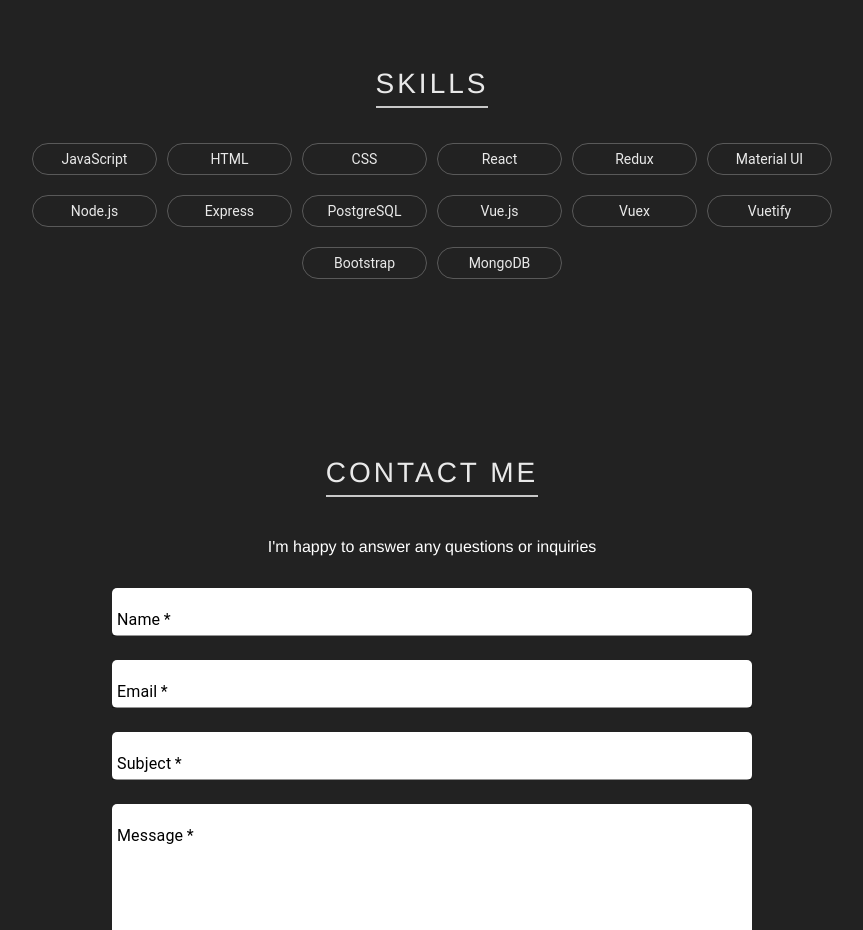
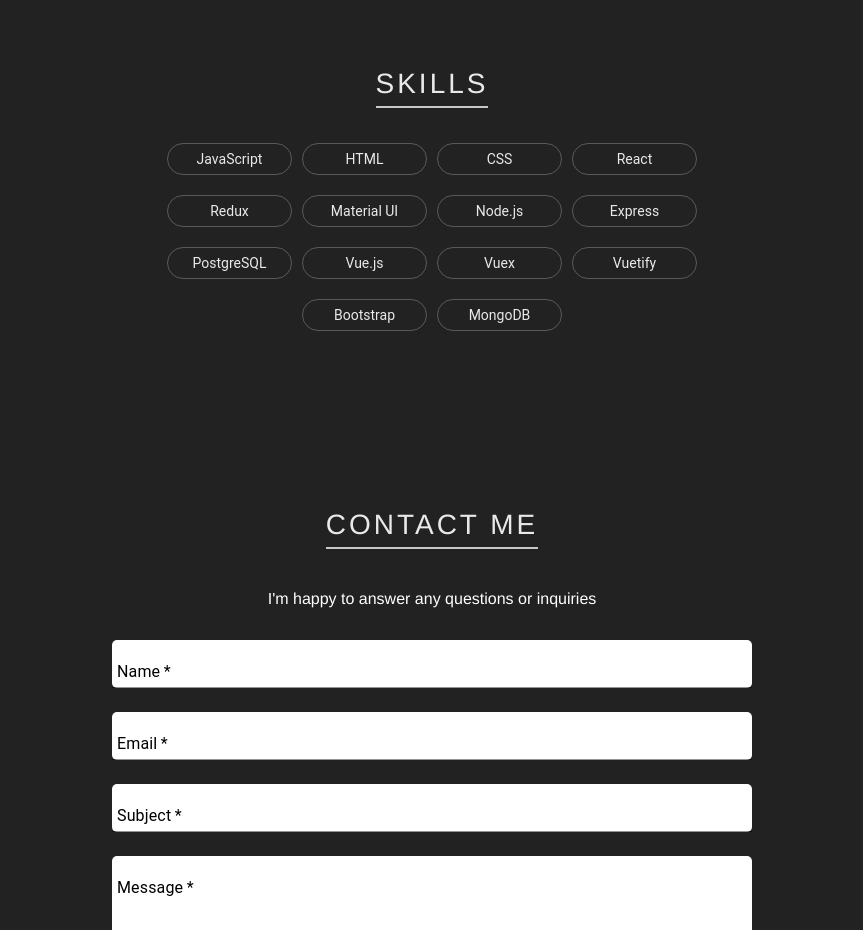
Before and after one commit to kylethenderson/portfolio, a React (Create React App) app: page /#/ in a window 1280 px wide. Shown: the part 2360-3290 px from the top of the page, without its empty margins (208-1071 px from the left). Built offline with nearby package versions, Linux system fonts and the light colour scheme.

Commit message:
update skills styling

```diff
--- a/src/Components/Skills/Skills.js
+++ b/src/Components/Skills/Skills.js
@@ -26,7 +26,7 @@ class Skills extends Component {
                 </Grid>
                 <ScrollAnimation animateIn="fadeIn">
                     <Grid container justify="center">
-                        <Grid item xs={10} md={8} container justify="center">
+                        <Grid item xs={10} md={6} container justify="center">
                             {this.state.skills.map(skill => <Chip key={skill} variant="outlined" label={skill} />)}
                         </Grid>
                     </Grid>
```
